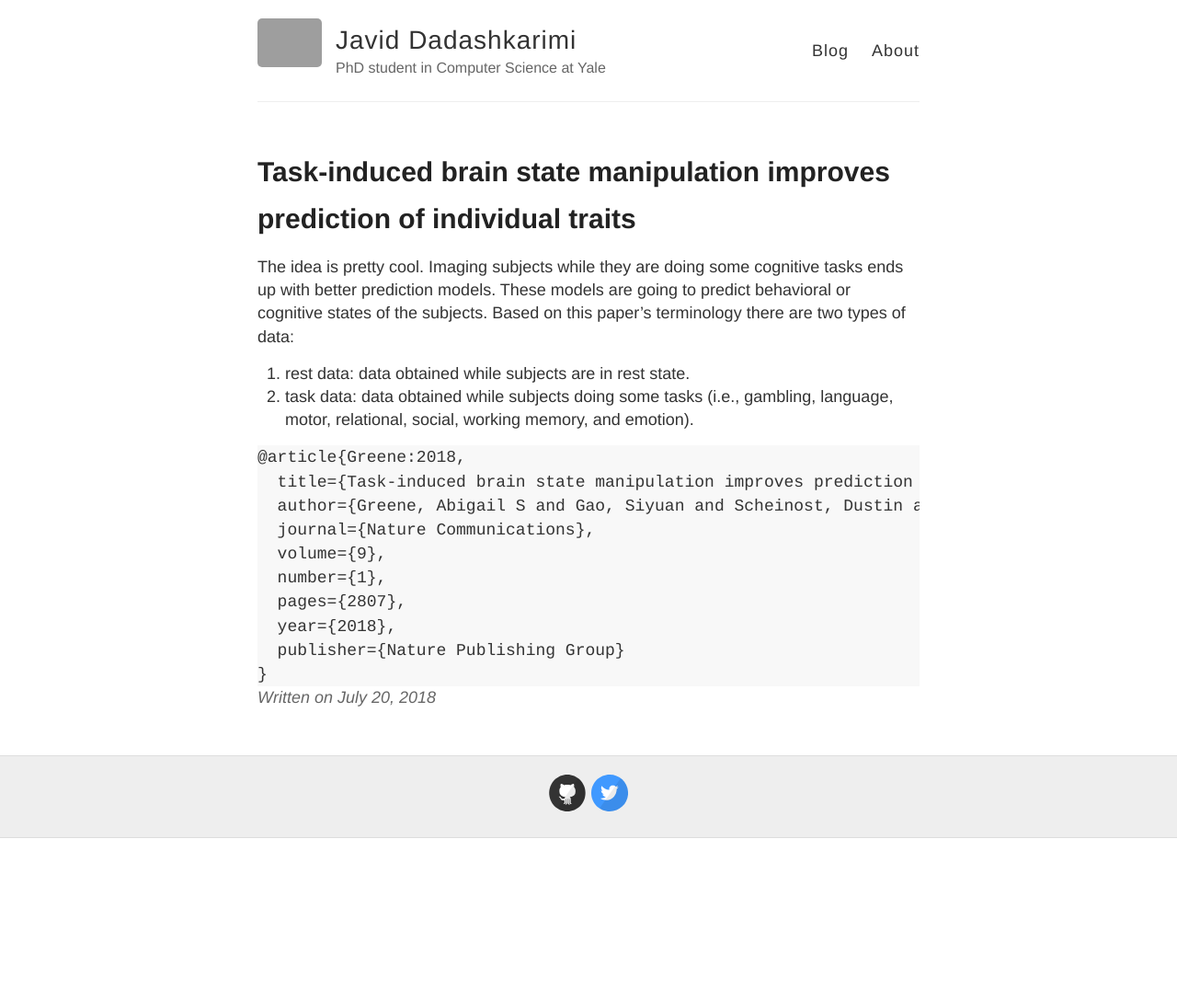
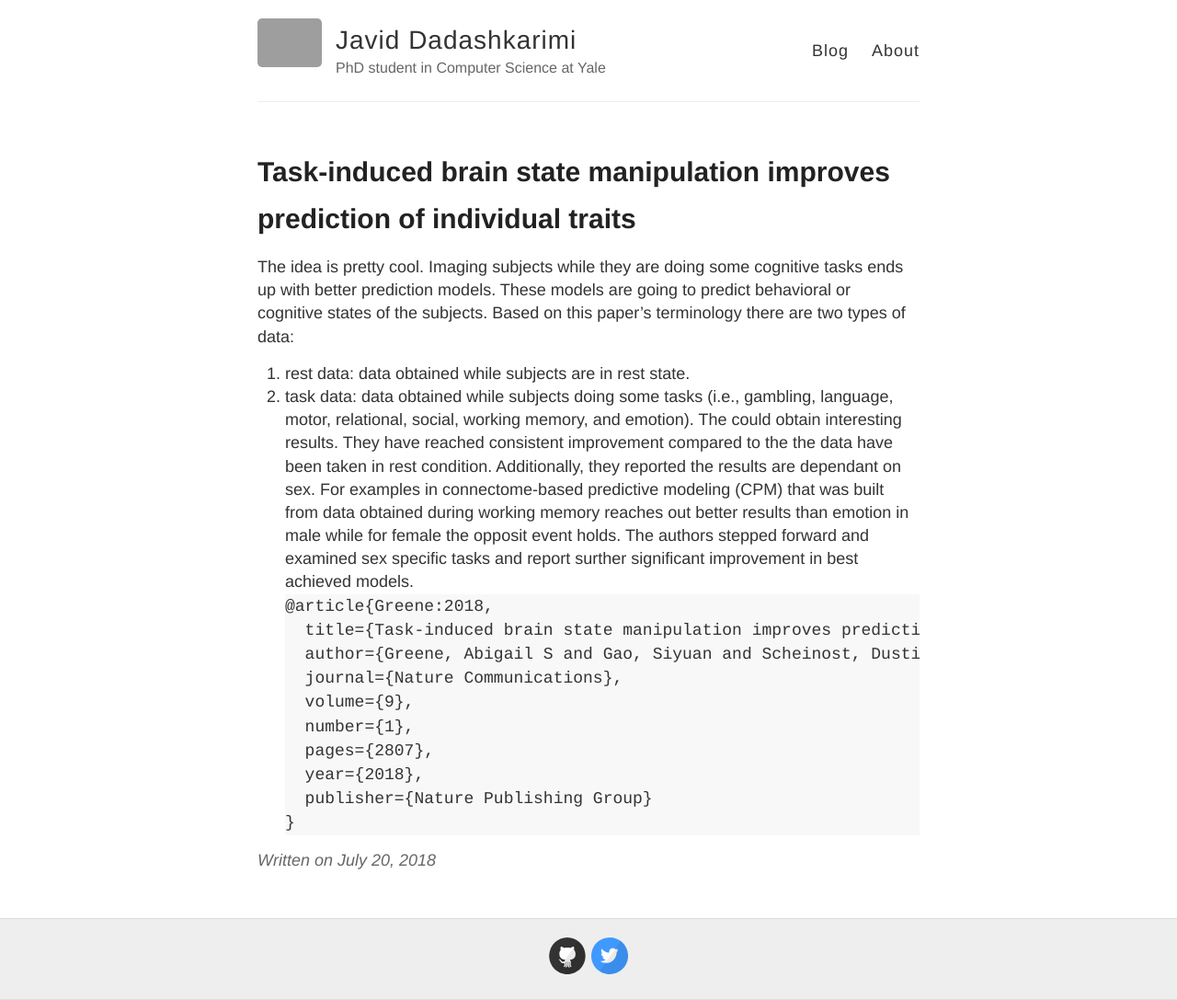
Before and after one commit to jsdelivrbot/dadashkarimi.github.io, a Jekyll site: the page built from _posts/2018-7-20-Task-induced.md, in a window 1280 px wide. Shown: the whole page at 92% size. Built offline with Jekyll 4.4.1, drawn with Linux system fonts in a browser that asks for light colours; before the commit the page ends 911 px from its top, so only the background shows below that; grey boxes are pictures that could not be loaded.

Commit message:
new post

````diff
--- a/_posts/2018-7-20-Task-induced.md
+++ b/_posts/2018-7-20-Task-induced.md
@@ -8,7 +8,11 @@ These models are going to predict behavioral or cognitive states of the subjects
 Based on this paper's terminology there are two types of data:
 1. rest data: data obtained while subjects are in rest state.
 2. task data: data obtained while subjects doing some tasks (i.e., gambling, language, motor, relational, social, working memory, and emotion).
-
+The could obtain interesting results.
+They have reached consistent improvement compared to the the data have been taken in rest condition.
+Additionally, they reported the results are dependant on sex.
+For examples in connectome-based predictive modeling (CPM) that was built from data obtained during working memory reaches out better results than emotion in male while for female the opposit event holds.
+The authors stepped forward and examined sex specific tasks and report surther significant improvement in best achieved models.
 ```
 @article{Greene:2018,
   title={Task-induced brain state manipulation improves prediction of individual traits},
````
Also changed, not shown: 1 other file.
